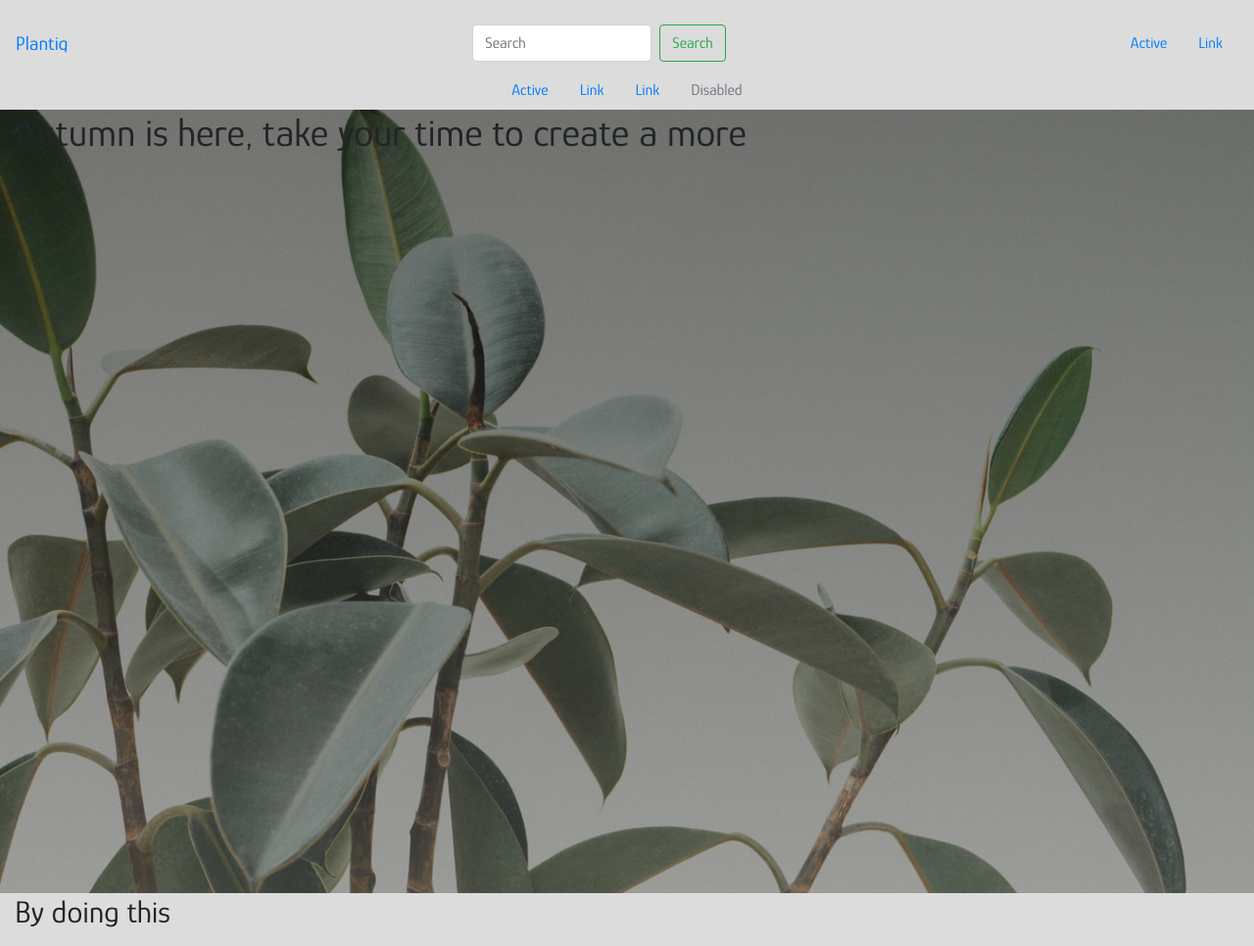
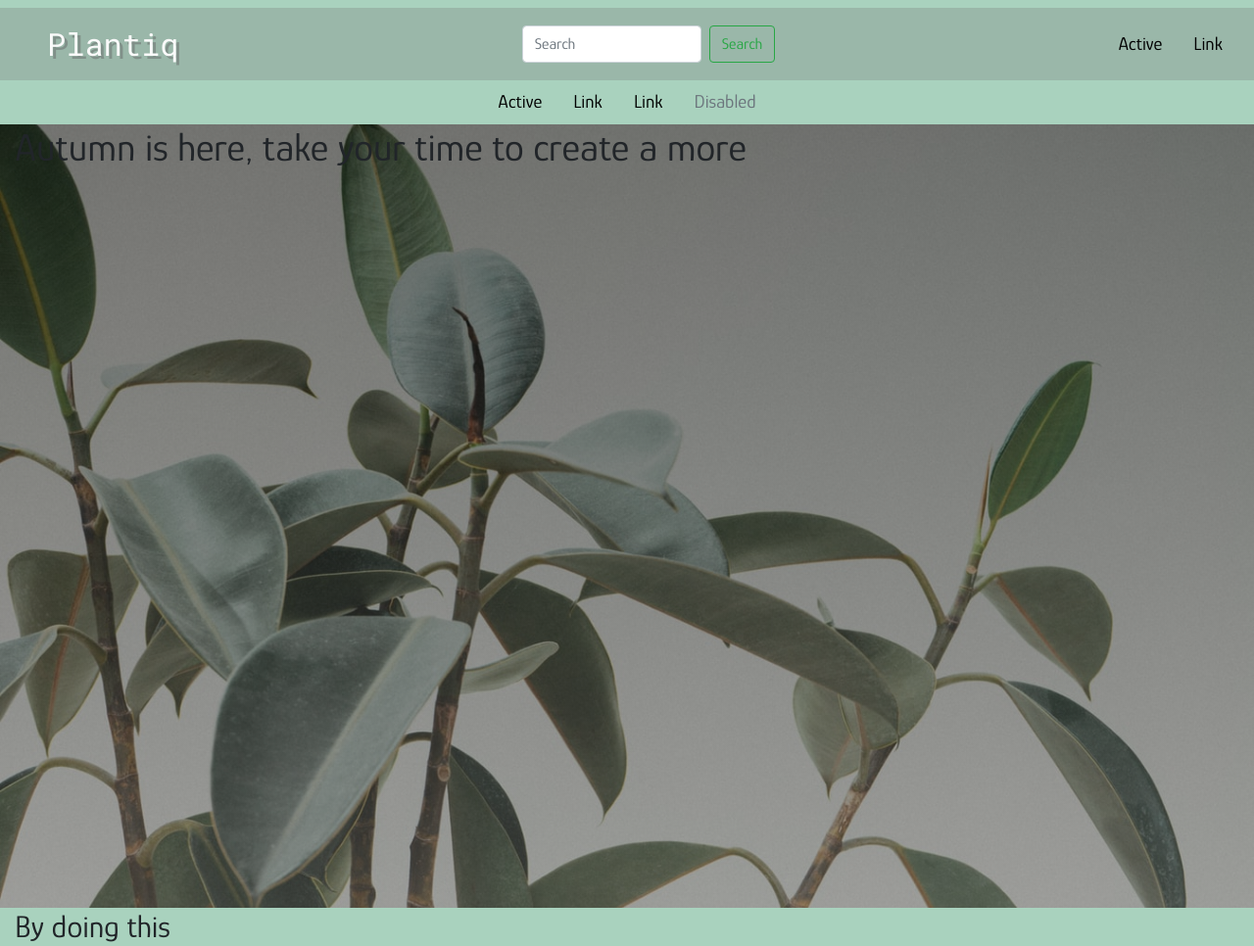
Before and after one commit to hddahdda/plant_ecommerce, a Django app: page / in a window 1280 px wide. Shown: the whole page at 98% size. Run offline with Django 3.2, Linux system fonts and the light colour scheme; some libraries are stand-ins or nearby versions.

Commit message:
Added styling to navbar in base.css

```diff
--- a/static/css/base.css
+++ b/static/css/base.css
@@ -1,13 +1,10 @@
 html {
     height: 100%;
 }
-
-/* font-family: 'Roboto Mono', monospace; */
 body {
-background-color: gainsboro;
+background-color: rgba(103, 176, 140, 0.56);
 font-family: 'Glory', sans-serif;
 margin-top: 0.5rem;
-padding: 0.5rem 0;
 }
 
 .hero {
@@ -19,3 +16,39 @@ padding: 0.5rem 0;
     background-position: center;
     background-repeat: no-repeat, no-repeat;
 }
+
+.navbar-background {
+    background-color: rgba(143, 162, 153, 0.56);
+}
+
+.navbar-brand {
+    color: #fafafa;
+    font-size: 2rem;
+    margin-left: 2rem;
+    font-family: 'Roboto Mono', monospace;
+    text-shadow: 0.2rem 0.2rem rgba(108, 115, 112, 0.56);
+}
+
+.nav-item a {
+    color: #020202;
+    font-size: 1.2rem;
+    font-weight: 500;
+    transition: font-size 0.3s ease;
+}
+
+.nav-item {
+    transition: background-color 0.3s ease;
+}
+
+.nav-item:hover {
+    background-color: rgba(238, 240, 239, 0.76);
+    font-size: 1.4rem;
+}
+
+.nav-item a:hover {
+  font-size: 1.3rem;
+}
+
+.search input {
+    width: 10rem;
+}
--- a/templates/base.html
+++ b/templates/base.html
@@ -35,9 +35,10 @@
     <title>Plantiq {% block extra_title %}{% endblock %}</title>
   </head>
   <body>
+    <div class="navbar-background">
       <nav class="navbar">
         <a class="navbar-brand" href="#">Plantiq</a>
-        <form class="form-inline my-2 my-lg-0">
+        <form class="form-inline my-2 my-lg-0 search">
           <input class="form-control mr-sm-2" type="search" placeholder="Search" aria-label="Search">
           <button class="btn btn-outline-success my-2 my-sm-0" type="submit">Search</button>
         </form>
@@ -66,6 +67,7 @@
          <a class="nav-link disabled" href="#" tabindex="-1" aria-disabled="true">Disabled</a>
        </li>
      </div>
+    </div>
 
       {% block page_header %}
       {% endblock %}
```
